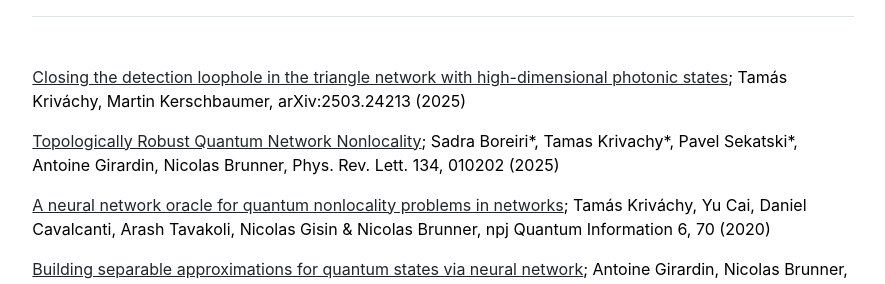
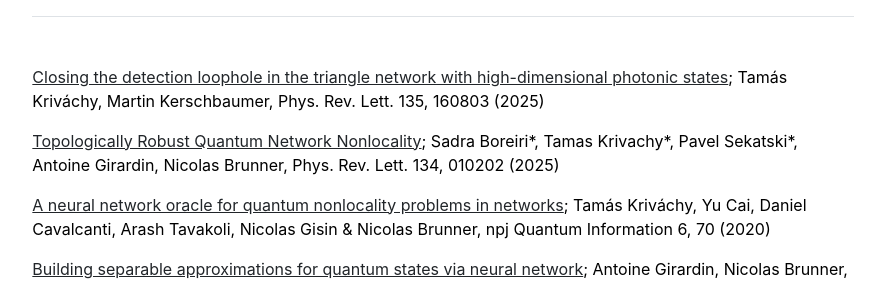
Before and after one commit to tkrivachy/tkrivachy.github.io, a Jekyll site: the page built from index.md, in a window 1280 px wide. Shown: the part 621-905 px from the top of the page, without its empty margins (197-1082 px from the left). Built offline with Jekyll 4.4.1, drawn with Linux system fonts in a browser that asks for light colours.

Commit message:
Update publication info for detection loophole paper

```diff
--- a/_data/publications.yml
+++ b/_data/publications.yml
@@ -1,12 +1,12 @@
 featured:
-- {name: 'Closing the detection loophole in the triangle network with high-dimensional photonic states', info: 'Tamás Kriváchy, Martin Kerschbaumer, arXiv:2503.24213 (2025)', url: 'https://arxiv.org/abs/2503.24213'}
+- {name: 'Closing the detection loophole in the triangle network with high-dimensional photonic states', info: 'Tamás Kriváchy, Martin Kerschbaumer, Phys. Rev. Lett. 135, 160803 (2025)', url: 'https://arxiv.org/abs/2503.24213'}
 - {name: 'Topologically Robust Quantum Network Nonlocality', info: 'Sadra Boreiri*, Tamas Krivachy*, Pavel Sekatski*, Antoine Girardin, Nicolas Brunner, Phys. Rev. Lett. 134, 010202 (2025)', url: 'https://arxiv.org/abs/2406.09510'}
 - {name: 'A neural network oracle for quantum nonlocality problems in networks', info: ' Tamás Kriváchy, Yu Cai, Daniel Cavalcanti, Arash Tavakoli, Nicolas Gisin & Nicolas Brunner, npj Quantum Information 6, 70 (2020)', url: 'https://www.nature.com/articles/s41534-020-00305-x'}
 - {name: 'Building separable approximations for quantum states via neural network', info: ' Antoine Girardin, Nicolas Brunner, Tamás Kriváchy, PRR 4, 023238 (2022)', url: 'https://journals.aps.org/prresearch/abstract/10.1103/PhysRevResearch.4.023238'}
 - {name: 'Tight steering inequalities from generalized entropic uncertainty relations', info: ' Tamás Kriváchy, Florian Fröwis, Nicolas Brunner, PRA 98, 062111 (2018)', url: 'https://arxiv.org/abs/1807.09603'}
 
 index:
-- {name: 'Closing the detection loophole in the triangle network with high-dimensional photonic states', info: 'Tamás Kriváchy, Martin Kerschbaumer, arXiv:2503.24213 (2025)', url: 'https://arxiv.org/abs/2503.24213'}
+- {name: 'Closing the detection loophole in the triangle network with high-dimensional photonic states', info: 'Tamás Kriváchy, Martin Kerschbaumer, Phys. Rev. Lett. 135, 160803 (2025)', url: 'https://arxiv.org/abs/2503.24213'}
 - {name: 'Topologically Robust Quantum Network Nonlocality', info: 'Sadra Boreiri*, Tamas Krivachy*, Pavel Sekatski*, Antoine Girardin, Nicolas Brunner, Phys. Rev. Lett. 134, 010202 (2025)', url: 'https://arxiv.org/abs/2406.09510'}
 - {name: 'A neural network oracle for quantum nonlocality problems in networks', info: 'Tamás Kriváchy, Yu Cai, Daniel Cavalcanti, Arash Tavakoli, Nicolas Gisin & Nicolas Brunner, npj Quantum Information 6, 70 (2020)', url: 'https://www.nature.com/articles/s41534-020-00305-x'}
 - {name: 'Single-photon nonlocality in quantum networks', info: ' Paolo Abiuso*, Tamás Kriváchy*, Emanuel-Cristian Boghiu, Marc-Olivier Renou, Alejandro Pozas-Kerstjens, and Antonio Acín, PRR 4, L012041 (2022)', url: 'https://journals.aps.org/prresearch/abstract/10.1103/PhysRevResearch.4.L012041'}
```
